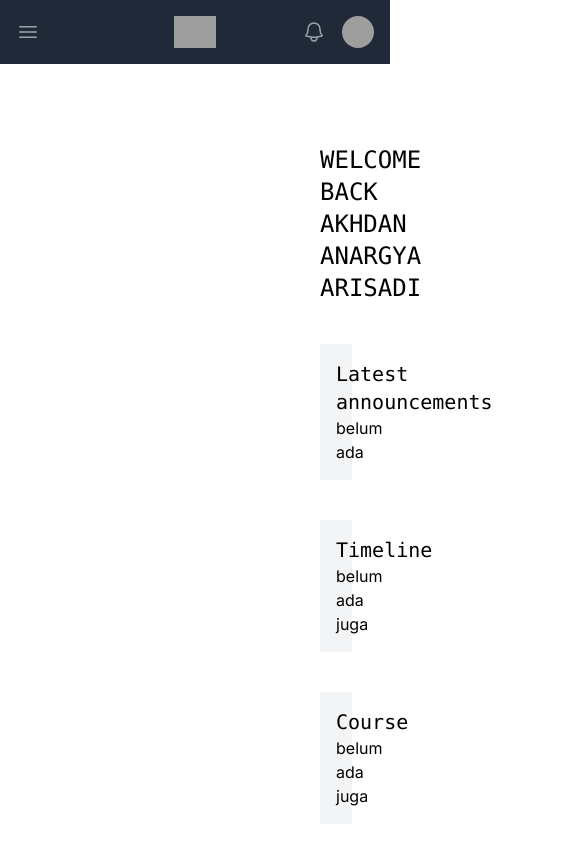
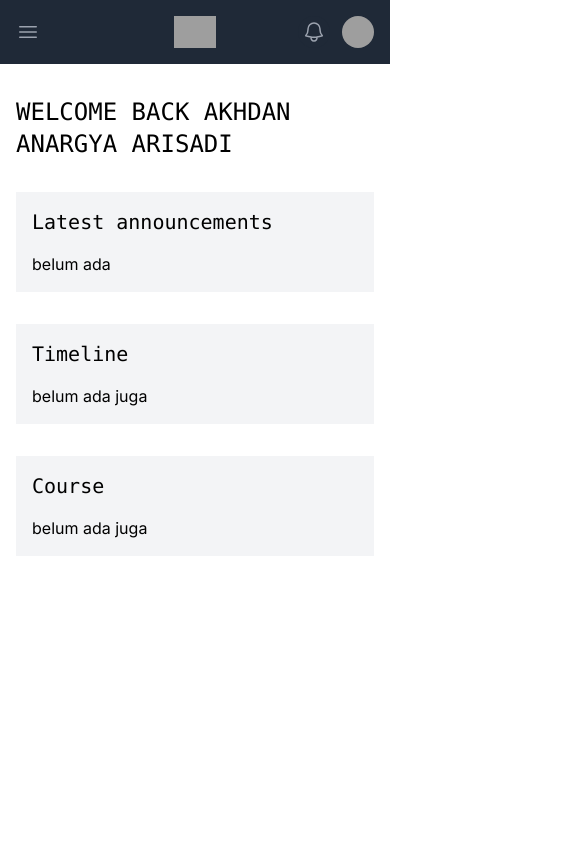
Before and after one commit to akhdanrgya/LMS-NextJS, a Next.js app: page / in a window 390 px wide. Shown: the top 844 px of the page, 585 px wide, since content can reach past the window. Built offline with nearby package versions, Linux system fonts and the light colour scheme; grey boxes are pictures that could not be loaded.

Commit message:
Responsive home page

```diff
--- a/src/app/page.tsx
+++ b/src/app/page.tsx
@@ -1,32 +1,24 @@
 const Home = () => {
   return (
-    <main>
-      <div className="px-80 py-20">
-        <div className="">
-          <h1 className="text-2xl font-mono">
-            WELCOME BACK AKHDAN ANARGYA ARISADI
-          </h1>
+    <main className="px-4 sm:px-6 md:px-8 lg:px-12 xl:px-20 py-8">
+      <div className="max-w-4xl mx-auto">
+        <h1 className="text-2xl font-mono mb-8">
+          WELCOME BACK AKHDAN ANARGYA ARISADI
+        </h1>
 
-          <div className="bg-gray-100 p-4 my-10">
-            <h1 className="font-mono text-xl">Latest announcements</h1>
-            <div>
-              <p>belum ada</p>
-            </div>
-          </div>
+        <div className="bg-gray-100 p-4 mb-8">
+          <h2 className="font-mono text-xl mb-4">Latest announcements</h2>
+          <p>belum ada</p>
+        </div>
 
-          <div className="bg-gray-100 p-4 my-10">
-            <h1 className="font-mono text-xl">Timeline</h1>
-            <div>
-              <p>belum ada juga</p>
-            </div>
-          </div>
+        <div className="bg-gray-100 p-4 mb-8">
+          <h2 className="font-mono text-xl mb-4">Timeline</h2>
+          <p>belum ada juga</p>
+        </div>
 
-          <div className="bg-gray-100 p-4 my-10">
-            <h1 className="font-mono text-xl">Course</h1>
-            <div>
-              <p>belum ada juga</p>
-            </div>
-          </div>
+        <div className="bg-gray-100 p-4 mb-8">
+          <h2 className="font-mono text-xl mb-4">Course</h2>
+          <p>belum ada juga</p>
         </div>
       </div>
     </main>
```
